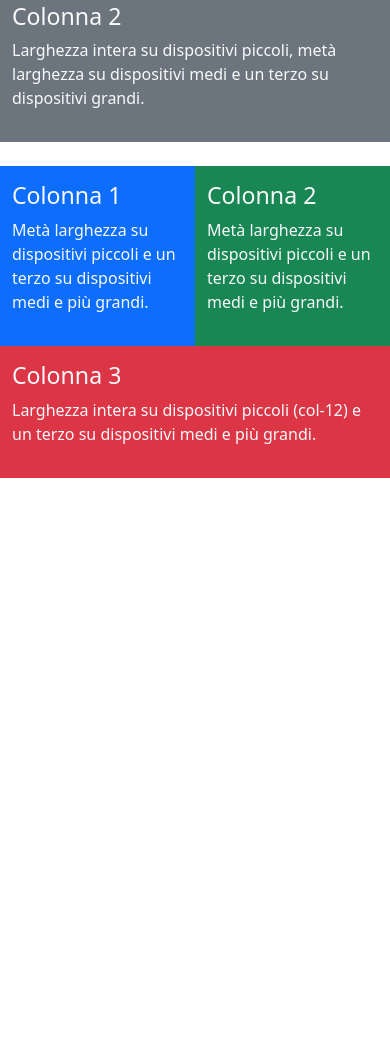
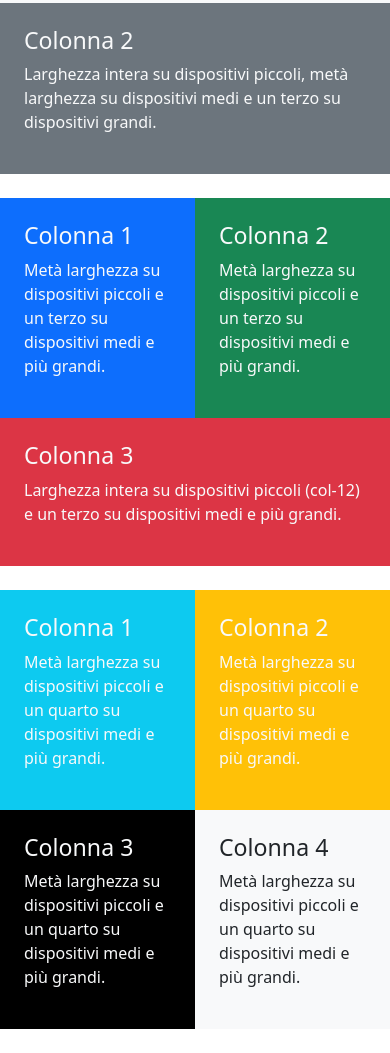
Before and after one commit to simone-sampino/htmlcss-bootstrap-layout, a plain HTML site: page index.html in a window 390 px wide. Shown: the part 388-1441 px from the top of the page. Before the commit the page ends 890 px from the top, so only its background shows below. Drawn offline with nearby package versions, Linux system fonts and the light colour scheme.

Commit message:
Enhance grid layout with consistent padding and add additional columns for improved responsiveness

```diff
--- a/index.html
+++ b/index.html
@@ -17,12 +17,12 @@
         </div>
 
         <div class="row mb-4">
-            <div class="col-12 col-md-6 col-lg-4 bg-light py-3">
+            <div class="col-12 col-md-6 col-lg-4 bg-light p-4">
                 <h3>Colonna 1</h3>
                 <p>Larghezza intera su dispositivi piccoli, metà larghezza su dispositivi medi e un terzo su dispositivi
                     grandi.</p>
             </div>
-            <div class="col-12 col-md-6 col-lg-8 bg-secondary py-3 text-light">
+            <div class="col-12 col-md-6 col-lg-8 bg-secondary p-4 text-light">
                 <h3>Colonna 2</h3>
                 <p>Larghezza intera su dispositivi piccoli, metà larghezza su dispositivi medi e un terzo su dispositivi
                     grandi.</p>
@@ -30,17 +30,36 @@
         </div>
 
         <div class="row mb-4">
-            <div class="col-6 col-md-4 bg-primary text-light py-3">
+            <div class="col-6 col-md-4 bg-primary text-light p-4">
                 <h3>Colonna 1</h3>
                 <p>Metà larghezza su dispositivi piccoli e un terzo su dispositivi medi e più grandi.</p>
             </div>
-            <div class="col-6 col-md-4 bg-success py-3 text-light">
+            <div class="col-6 col-md-4 bg-success p-4 text-light">
                 <h3>Colonna 2</h3>
                 <p>Metà larghezza su dispositivi piccoli e un terzo su dispositivi medi e più grandi.</p>
             </div>
-            <div class="col-12 col-md-4 bg-danger py-3 text-light">
+            <div class="col-12 col-md-4 bg-danger p-4 text-light">
                 <h3>Colonna 3</h3>
                 <p>Larghezza intera su dispositivi piccoli (col-12) e un terzo su dispositivi medi e più grandi.</p>
+            </div>
+        </div>
+
+        <div class="row mb-4">
+            <div class="col-6 col-md-3 bg-info text-light p-4">
+                <h3>Colonna 1</h3>
+                <p>Metà larghezza su dispositivi piccoli e un quarto su dispositivi medi e più grandi.</p>
+            </div>
+            <div class="col-6 col-md-3 bg-warning p-4 text-light">
+                <h3>Colonna 2</h3>
+                <p>Metà larghezza su dispositivi piccoli e un quarto su dispositivi medi e più grandi.</p>
+            </div>
+            <div class="col-6 col-md-3 bg-black p-4 text-light">
+                <h3>Colonna 3</h3>
+                <p>Metà larghezza su dispositivi piccoli e un quarto su dispositivi medi e più grandi.</p>
+            </div>
+            <div class="col-6 col-md-3 bg-light p-4">
+                <h3>Colonna 4</h3>
+                <p>Metà larghezza su dispositivi piccoli e un quarto su dispositivi medi e più grandi.</p>
             </div>
         </div>
     </div>
```
